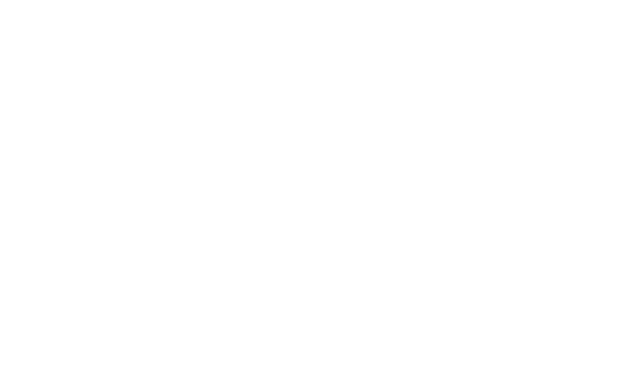
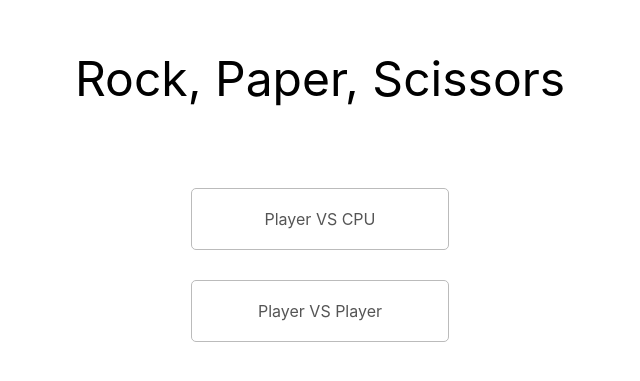
Before and after one commit to kkrisst/rock-paper-scissors, a React (Create React App) app: page / in a window 1280 px wide. Shown: the part 127-508 px from the top of the page, without its empty margins (320-960 px from the left). Built offline with nearby package versions, Linux system fonts and the light colour scheme.

Commit message:
Added a Menu Page component with a title and 2 dummy buttons. MainPage added to App

```diff
--- a/src/App.js
+++ b/src/App.js
@@ -1,11 +1,13 @@
 import React from 'react';
+
+import MenuPage from './pages/menu-page/menu-page.component.jsx';
 
 import './App.scss';
 
 function App() {
   return (
     <div className="App">
-
+      <MenuPage />
     </div>
   );
 }
--- a/src/index.scss
+++ b/src/index.scss
@@ -5,3 +5,7 @@
   -webkit-font-smoothing: antialiased;
   -moz-osx-font-smoothing: grayscale;
 }
+
+body > * {
+  box-sizing: border-box;
+}
--- /dev/null
+++ b/src/pages/menu-page/menu-page.component.jsx
@@ -0,0 +1,18 @@
+import React from 'react';
+
+import './menu-page.styles.scss';
+
+const MenuPage = () => {
+
+  return (
+    <div className='menu-page'>
+      <div className='title'>Rock, Paper, Scissors</div>
+      <div className='game-modes'>
+        <div className='button'>Player VS CPU</div>
+        <div className='button'>Player VS Player</div>
+      </div>
+    </div>
+  )
+};
+
+export default MenuPage;
--- /dev/null
+++ b/src/pages/menu-page/menu-page.styles.scss
@@ -0,0 +1,24 @@
+.menu-page {
+  padding-top: 22vh;
+  text-align: center;
+
+  .title {
+    font-size: 3em;
+    margin-bottom: 10vh;
+  }
+
+  .game-modes {
+    text-align: center;
+
+    .button {
+      padding: 20px 0;
+      width: 20vw;
+      min-width: 150px;
+      margin: 10px auto;
+      margin-bottom: 30px;
+      border: 1px solid #bbb;
+      border-radius: 5px;
+      color: #555;
+    }
+  }
+}
```
Also changed, not shown: 1 other file (tests, documents, lock files or other folders).
